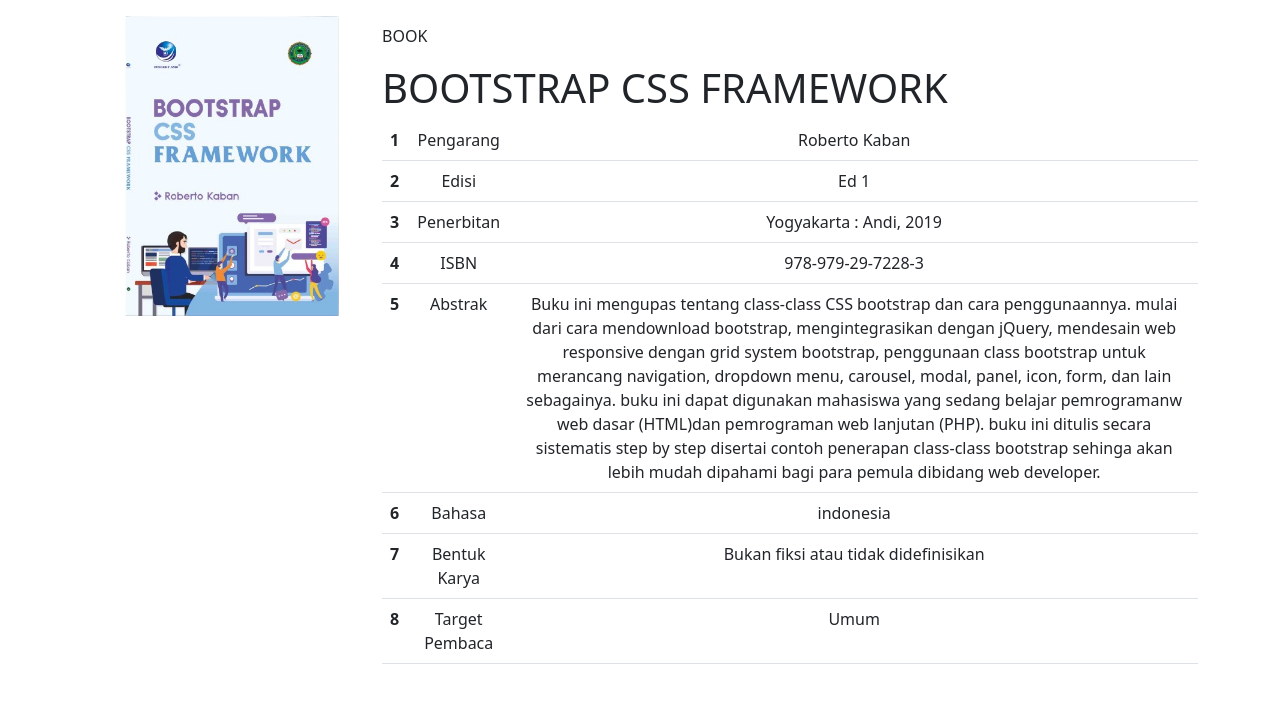
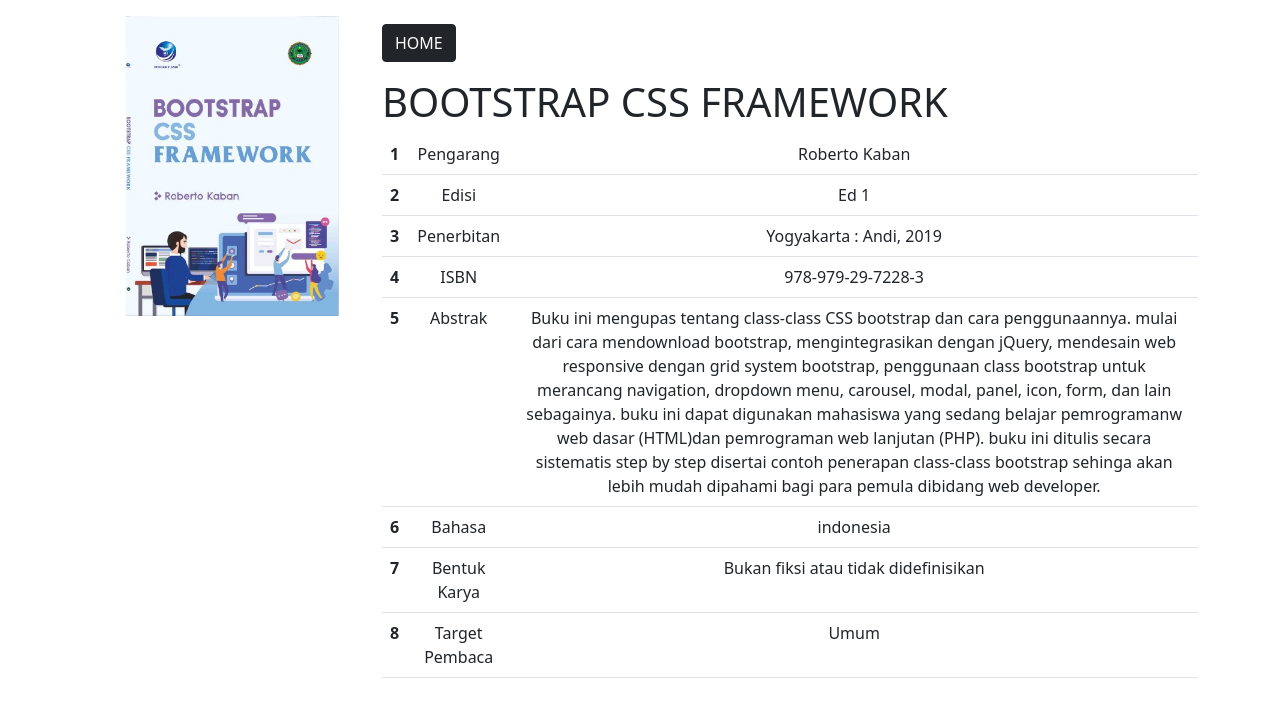
Before and after one commit to irzaarivin/perpusles, a plain HTML site: page detail.html in a window 1280 px wide. Drawn offline with Linux system fonts and the light colour scheme.

Commit message:
Benerin Nama File

```diff
--- a/detail.html
+++ b/detail.html
@@ -16,7 +16,7 @@
                 <img src="img/book.png" class="mt-3" width="300px" height="300px">
             </div>
             <div class="">
-                <p class="mt-4 text-start">BOOK</p>
+                <p class="mt-4 text-start"><a href="dashboard.html" class="btn btn-dark">HOME</a></p>
                 <h1 class="text-start">BOOTSTRAP CSS FRAMEWORK</h1>
                 <table class="table">
                     <tbody>
```
